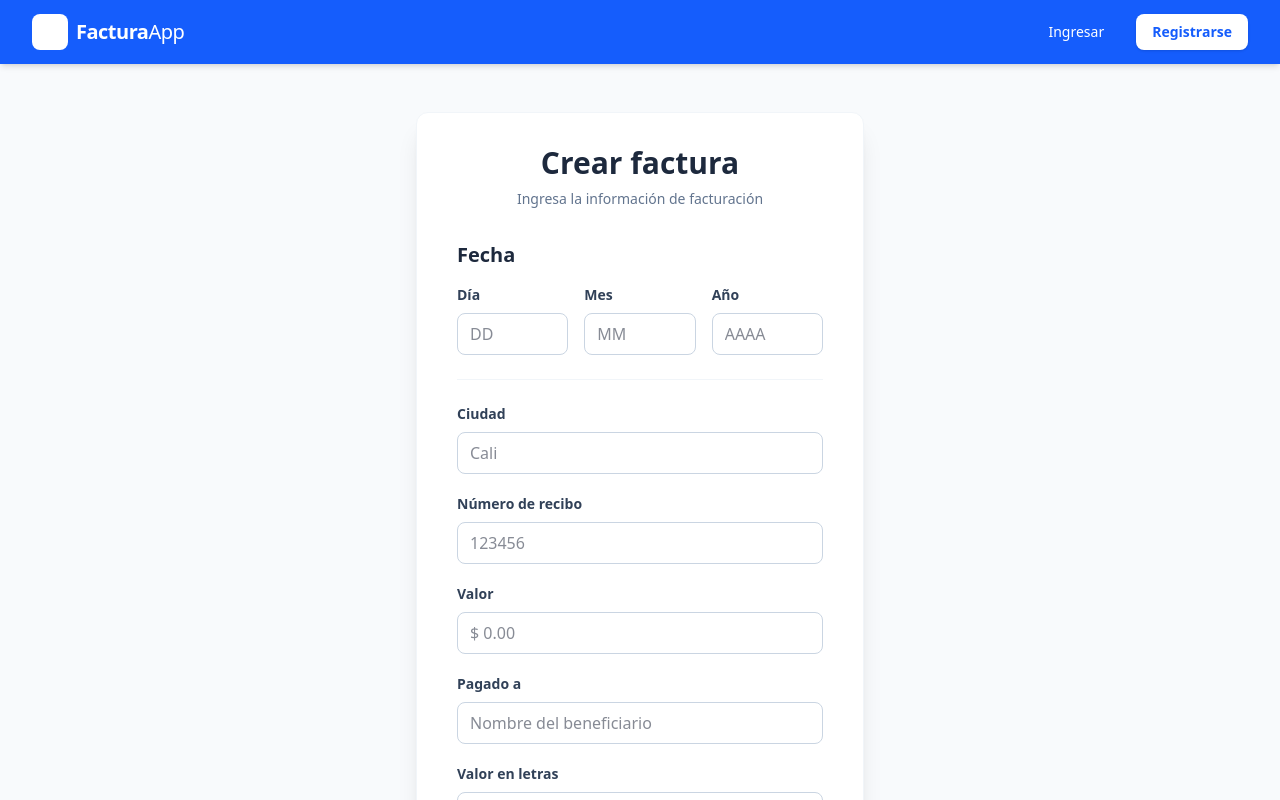
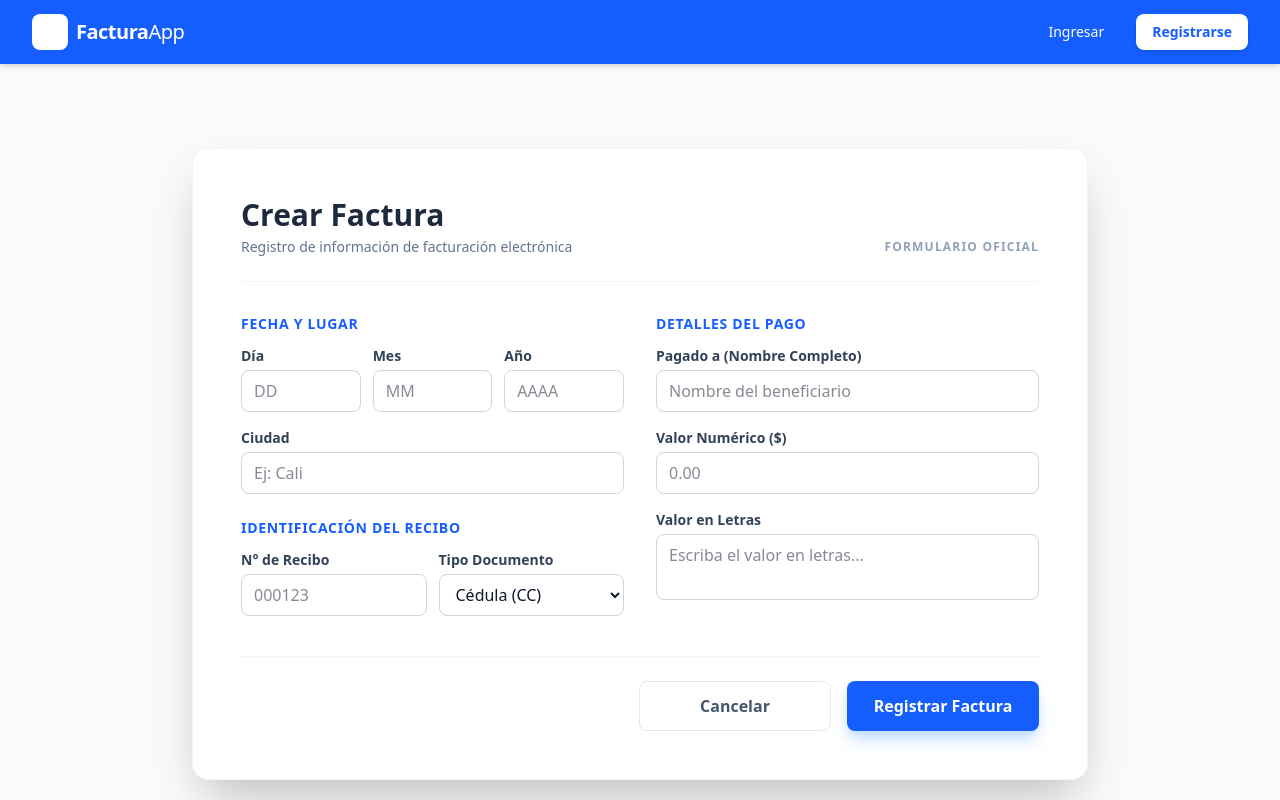
Before and after one commit to ChristianObando/proyecto_backend, a Next.js app: page /factura in a window 1280 px wide. Shown: the top 800 px of the page. Built offline with nearby package versions, Linux system fonts and the light colour scheme.

Commit message:
correccion de factura
se diseña factura con orientacion horizontal

```diff
--- a/src/app/factura/page.jsx
+++ b/src/app/factura/page.jsx
@@ -1,11 +1,11 @@
-import Link from "next/link";
+/* import Link from "next/link";
 
 export default function Registro() {
   return (
     <div className="flex items-center justify-center min-h-screen bg-slate-50 px-4 py-12">
       <div className="w-full max-w-md">
         <form className="bg-white shadow-xl rounded-xl px-10 pt-8 pb-10 border border-slate-100">
-          {/* Cabecera */}
+
           <div className="text-center mb-8">
             <h1 className="text-3xl font-extrabold text-slate-800">
               Crear factura
@@ -15,7 +15,7 @@ export default function Registro() {
             </p>
           </div>
 
-          {/* Sección: Fecha */}
+
           <fieldset className="mb-6">
             <legend className="text-xl font-extrabold text-slate-800 mb-4">
               Fecha
@@ -68,8 +68,7 @@ export default function Registro() {
 
           <hr className="border-slate-100 mb-6" />
 
-          {/* Sección: Detalles */}
-          <div className="space-y-5 mb-8">
+               <div className="space-y-5 mb-8">
             <div>
               <label
                 htmlFor="ciudad"
@@ -166,7 +165,7 @@ export default function Registro() {
                   <option value="PP">Pasaporte</option>
                 </select>
 
-                {/* Este es un pequeño detalle visual: una flechita personalizada para el select */}
+
                 <div className="pointer-events-none absolute inset-y-0 right-0 flex items-center px-2 text-slate-500">
                   <svg
                     className="h-4 w-4"
@@ -186,7 +185,7 @@ export default function Registro() {
             </div>
           </div>
 
-          {/* Acciones */}
+
           <div className="flex flex-col gap-4">
             <button
               type="submit"
@@ -210,3 +209,116 @@ export default function Registro() {
     </div>
   );
 }
+ */
+export default function Registro() {
+  const labelStyle = "block text-slate-700 text-sm font-semibold mb-1";
+  const inputStyle = "w-full px-3 py-2 border border-slate-300 rounded-lg focus:ring-2 focus:ring-blue-500 focus:outline-none transition-all bg-white";
+
+  return (
+    <div className="flex items-center justify-center min-h-screen bg-slate-50 px-4 py-10">
+      {/* Aumentamos el max-w a 3xl o 4xl para que sea más ancho */}
+      <div className="w-full max-w-4xl">
+        <form className="bg-white shadow-2xl rounded-2xl p-8 md:p-12 border border-slate-100">
+
+          <div className="border-b border-slate-100 pb-6 mb-8 flex justify-between items-end">
+            <div>
+              <h1 className="text-3xl font-extrabold text-slate-800">Crear Factura</h1>
+              <p className="text-slate-500 mt-1 text-sm">Registro de información de facturación electrónica</p>
+            </div>
+            <div className="text-right hidden md:block">
+              <span className="text-xs font-bold text-slate-400 uppercase tracking-widest">Formulario Oficial</span>
+            </div>
+          </div>
+
+          <div className="grid grid-cols-1 md:grid-cols-2 gap-x-8 gap-y-6">
+
+            {/* GRUPO 1: Información Temporal y Ubicación */}
+            <div className="space-y-6">
+              <fieldset>
+                <legend className="text-sm font-bold text-blue-600 uppercase tracking-wider mb-3">Fecha y Lugar</legend>
+                <div className="grid grid-cols-3 gap-3 mb-4">
+                  <div>
+                    <label htmlFor="dia" className={labelStyle}>Día</label>
+                    <input id="dia" type="text" placeholder="DD" className={inputStyle} />
+                  </div>
+                  <div>
+                    <label htmlFor="mes" className={labelStyle}>Mes</label>
+                    <input id="mes" type="text" placeholder="MM" className={inputStyle} />
+                  </div>
+                  <div>
+                    <label htmlFor="ano" className={labelStyle}>Año</label>
+                    <input id="ano" type="text" placeholder="AAAA" className={inputStyle} />
+                  </div>
+                </div>
+                <div>
+                  <label htmlFor="ciudad" className={labelStyle}>Ciudad</label>
+                  <input id="ciudad" type="text" placeholder="Ej: Cali" className={inputStyle} />
+                </div>
+              </fieldset>
+
+              <fieldset>
+                <legend className="text-sm font-bold text-blue-600 uppercase tracking-wider mb-3">Identificación del Recibo</legend>
+                <div className="grid grid-cols-2 gap-3">
+                  <div>
+                    <label htmlFor="nro_recibo" className={labelStyle}>N° de Recibo</label>
+                    <input id="nro_recibo" type="number" placeholder="000123" className={inputStyle} />
+                  </div>
+                  <div>
+                    <label htmlFor="tipo_doc" className={labelStyle}>Tipo Documento</label>
+                    <select id="tipo_doc" className={inputStyle}>
+                      <option value="CC">Cédula (CC)</option>
+                      <option value="NIT">NIT</option>
+                      <option value="CE">Extranjería</option>
+                    </select>
+                  </div>
+                </div>
+              </fieldset>
+            </div>
+
+            {/* GRUPO 2: Valores y Beneficiario */}
+            <div className="space-y-6">
+              <fieldset>
+                <legend className="text-sm font-bold text-blue-600 uppercase tracking-wider mb-3">Detalles del Pago</legend>
+                <div className="mb-4">
+                  <label htmlFor="pagado_a" className={labelStyle}>Pagado a (Nombre Completo)</label>
+                  <input id="pagado_a" type="text" placeholder="Nombre del beneficiario" className={inputStyle} />
+                </div>
+                <div className="mb-4">
+                  <label htmlFor="valor_num" className={labelStyle}>Valor Numérico ($)</label>
+                  <input id="valor_num" type="text" placeholder="0.00" className={inputStyle} />
+                </div>
+                <div>
+                  <label htmlFor="valor_letras" className={labelStyle}>Valor en Letras</label>
+                  <textarea
+                    id="valor_letras"
+                    rows="2"
+                    placeholder="Escriba el valor en letras..."
+                    className={`${inputStyle} resize-none`}
+                  ></textarea>
+                </div>
+              </fieldset>
+            </div>
+
+          </div>
+
+          {/* Botones de acción al final, alineados a la derecha en PC */}
+          <div className="mt-10 pt-6 border-t border-slate-100 flex flex-col md:flex-row-reverse gap-4">
+            <button
+              type="submit"
+              className="md:w-48 w-full bg-blue-600 hover:bg-blue-700 text-white font-bold py-3 px-6 rounded-lg shadow-lg shadow-blue-200 transition-all active:scale-95"
+            >
+              Registrar Factura
+            </button>
+            <button
+              type="button"
+              className="md:w-48 w-full bg-white hover:bg-slate-50 text-slate-600 font-semibold py-3 px-6 rounded-lg border border-slate-200 transition-all"
+            >
+              Cancelar
+            </button>
+          </div>
+
+        </form>
+      </div>
+    </div>
+  );
+}
```
